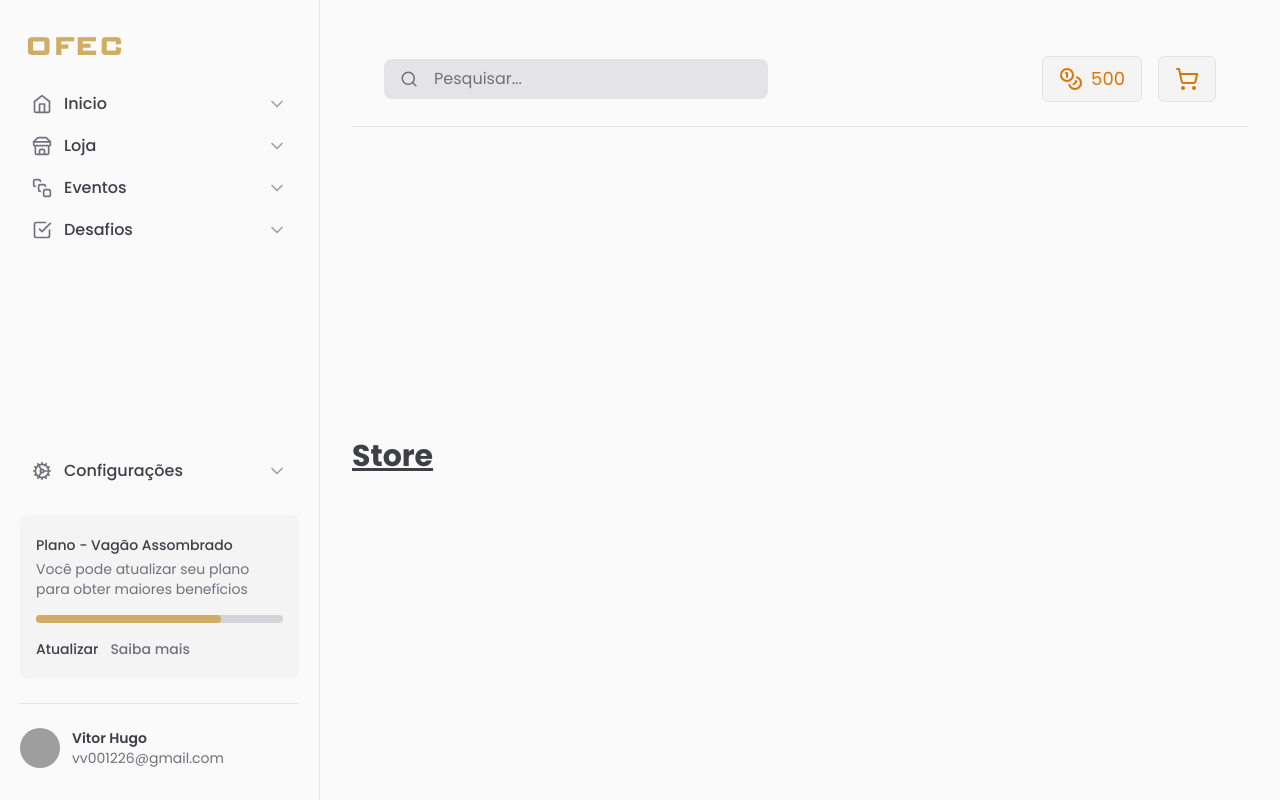
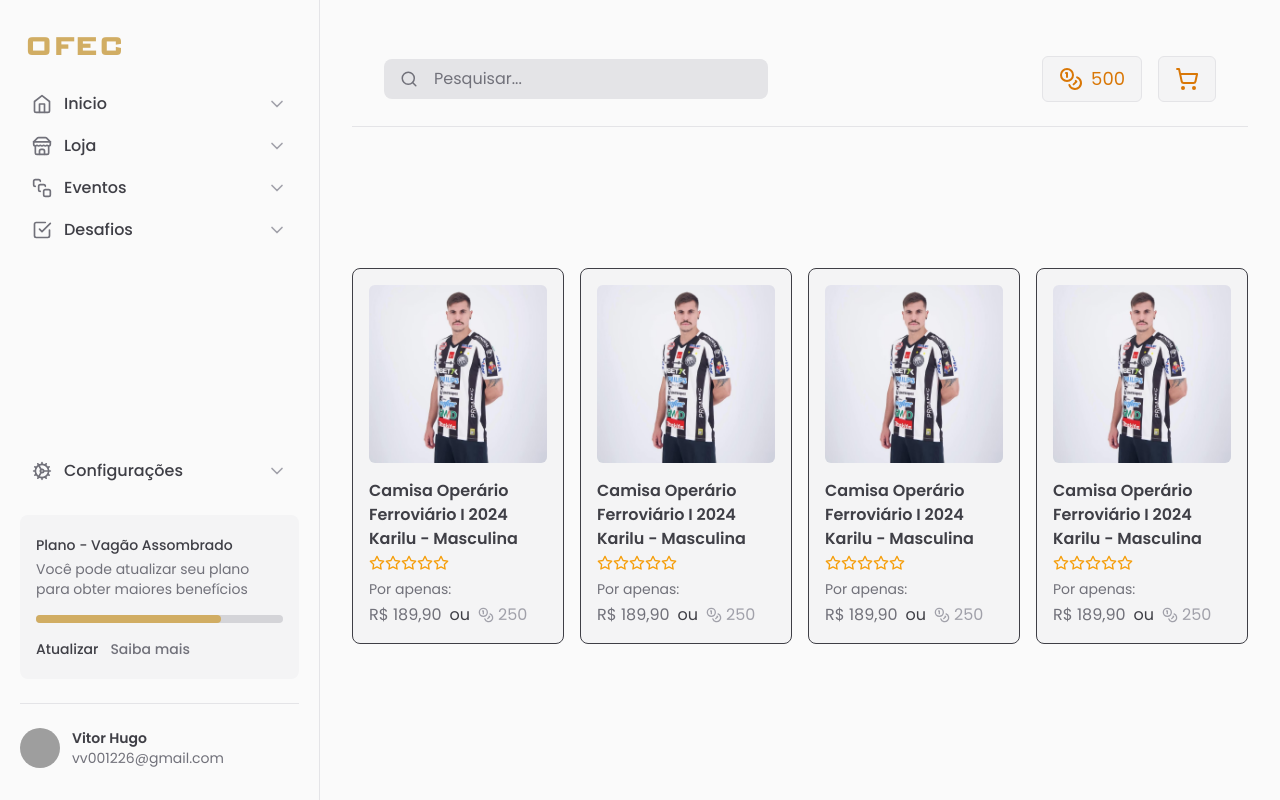
Before and after one commit to vHugo00/OFEC, a React (Vite) app: page /store in a window 1280 px wide. Built offline with nearby package versions, Linux system fonts and the light colour scheme; grey boxes are pictures that could not be loaded.

Commit message:
Iniciando Loja

```diff
--- a/src/components/Button/LearnMore.jsx
+++ b/src/components/Button/LearnMore.jsx
@@ -3,13 +3,13 @@
 
 LearnMore.propTypes = {
   text: PropTypes.string,
-  link: PropTypes.string.isRequired,
+  href: PropTypes.string,
 };
 
-export function LearnMore({ text = "Saiba mais", link }) {
+export function LearnMore({ text = "Saiba mais", href }) {
   return (
     <a
-      href={link}
+      href={href}
       target="_blank"
       rel="noopener noreferrer"
       className="inline-flex items-center mt-4 px-4 py-2 border border-zinc-700 rounded-lg bg-zinc-900 text-zinc-300 text-sm font-semibold transition-colors hover:bg-zinc-800 dark:bg-zinc-800 dark:border-zinc-600 dark:hover:bg-zinc-700"
--- a/src/components/Sidebar/Navigation/index.jsx
+++ b/src/components/Sidebar/Navigation/index.jsx
@@ -13,7 +13,7 @@
       <NavItem icon={Home} title="Inicio" href='/' />
       <NavItem icon={Store} title="Loja" href="/store" />
       <NavItem icon={SquareStack} title="Eventos" href='/events' />
-      <NavItem icon={CheckSquare} title="Desafios" href='challengs' />
+      <NavItem icon={CheckSquare} title="Desafios" href='/challengs' />
 
     </nav>
   )
--- a/src/components/Sidebar/index.jsx
+++ b/src/components/Sidebar/index.jsx
@@ -29,7 +29,7 @@
 
           <div className="mt-auto flex flex-col gap-6">
             <nav className="flex flex-col gap-1">
-              <NavItem icon={Cog} title="Configurações" />
+              <NavItem icon={Cog} title="Configurações" href="/settings" />
             </nav>
 
             <UsedSpaceWidget />
--- a/src/main.jsx
+++ b/src/main.jsx
@@ -11,6 +11,7 @@
 
 
 import App from './App.jsx'
+import Settings from './routes/Settings.jsx'
 
 const router = createBrowserRouter([
   {
@@ -33,6 +34,10 @@
       {
         path: 'challengs',
         element: <Challengs />
+      },
+      {
+        path: 'settings',
+        element: <Settings />
       }
     ]
   }
--- a/src/routes/Events.jsx
+++ b/src/routes/Events.jsx
@@ -1,7 +1,7 @@
 export default function Events() {
   return (
     <main className="w-full px-4 pb-12 pt-24 md:col-start-2 md:px-6 lg:px-8 lg:pt-8">
-      <h1 className="text-3xl font-bold underline text-zinc-700">Store</h1>
+      <h1 className="text-3xl font-bold underline text-zinc-700">Events</h1>
     </main>
   )
 }
--- a/src/routes/Home.jsx
+++ b/src/routes/Home.jsx
@@ -39,7 +39,7 @@
               coins="150"
             />
           </div>
-          <LearnMore link="https://www.operarioferroviario.com.br/" />
+          <LearnMore href="/store" />
 
           <div className="mt-16 space-y-4">
             <h2 className="text-2xl font-bold text-zinc-700 dark:text-zinc-100">Noticias</h2>
--- /dev/null
+++ b/src/routes/Settings.jsx
@@ -0,0 +1,7 @@
+export default function Settings() {
+  return (
+    <main className="w-full px-4 pb-12 pt-24 md:col-start-2 md:px-6 lg:px-8 lg:pt-8">
+      <h1 className="text-3xl font-bold underline text-zinc-700">Settings</h1>
+    </main>
+  )
+}
--- a/src/routes/Store.jsx
+++ b/src/routes/Store.jsx
@@ -1,7 +1,38 @@
+import { Product } from "../components/Products/Product";
+
 export default function Store() {
   return (
     <main className="w-full px-4 pb-12 pt-24 md:col-start-2 md:px-6 lg:px-8 lg:pt-8">
-      <h1 className="text-3xl font-bold underline text-zinc-700">Store</h1>
+      <section className="grid grid-cols-1 gap-4 md:grid-cols-2 lg:grid-cols-4">
+        <Product
+          purchaseLink="https://www.operarioferroviario.com.br/"
+          image="../src/assets/images/M13PYF01A5.avif"
+          product="Camisa Operário Ferroviário I 2024 Karilu - Masculina"
+          price="R$ 189,90"
+          coins="250"
+        />
+        <Product
+          purchaseLink="https://www.operarioferroviario.com.br/"
+          image="../src/assets/images/M13PYF01A5.avif"
+          product="Camisa Operário Ferroviário I 2024 Karilu - Masculina"
+          price="R$ 189,90"
+          coins="250"
+        />
+        <Product
+          purchaseLink="https://www.operarioferroviario.com.br/"
+          image="../src/assets/images/M13PYF01A5.avif"
+          product="Camisa Operário Ferroviário I 2024 Karilu - Masculina"
+          price="R$ 189,90"
+          coins="250"
+        />
+        <Product
+          purchaseLink="https://www.operarioferroviario.com.br/"
+          image="../src/assets/images/M13PYF01A5.avif"
+          product="Camisa Operário Ferroviário I 2024 Karilu - Masculina"
+          price="R$ 189,90"
+          coins="250"
+        />
+      </section>
     </main>
   )
 }
```
